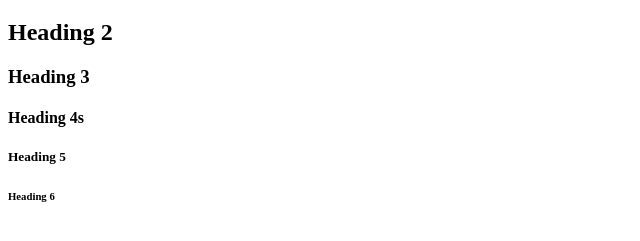
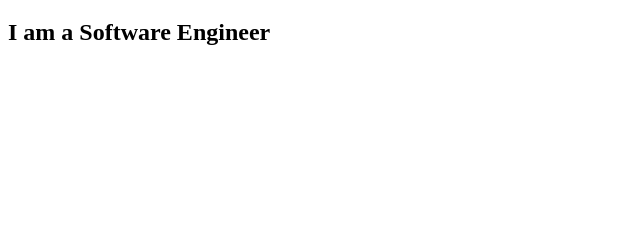
Before and after one commit to fantasyhomebuilders/fantasyhomebuilders.github.io, a plain HTML site: page index.html in a window 1280 px wide. Shown: the part 61-302 px from the top of the page, without its empty margins (0-640 px from the left). Drawn offline with Linux system fonts and the light colour scheme.

Commit message:
Update index.html

```diff
--- a/index.html
+++ b/index.html
@@ -3,11 +3,8 @@
 <body>
 
 <h1>Hi this is Ajosh</h1>
-<h2>Heading 2</h2>
-<h3>Heading 3</h3>
-<h4>Heading 4s</h4>
-<h5>Heading 5</h5>
-<h6>Heading 6</h6>
+<h2>I am a Software Engineer</h2>
+
 
 </body>
 </html>
```
